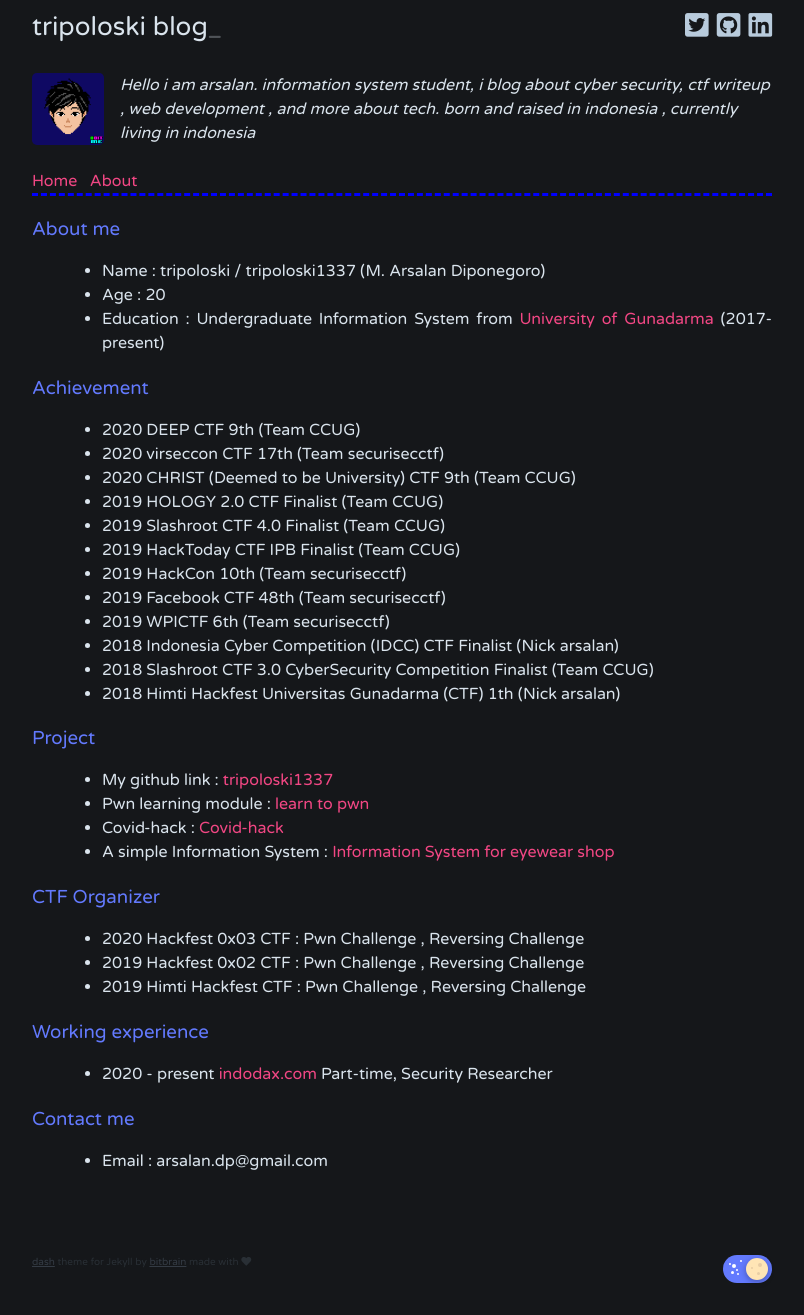
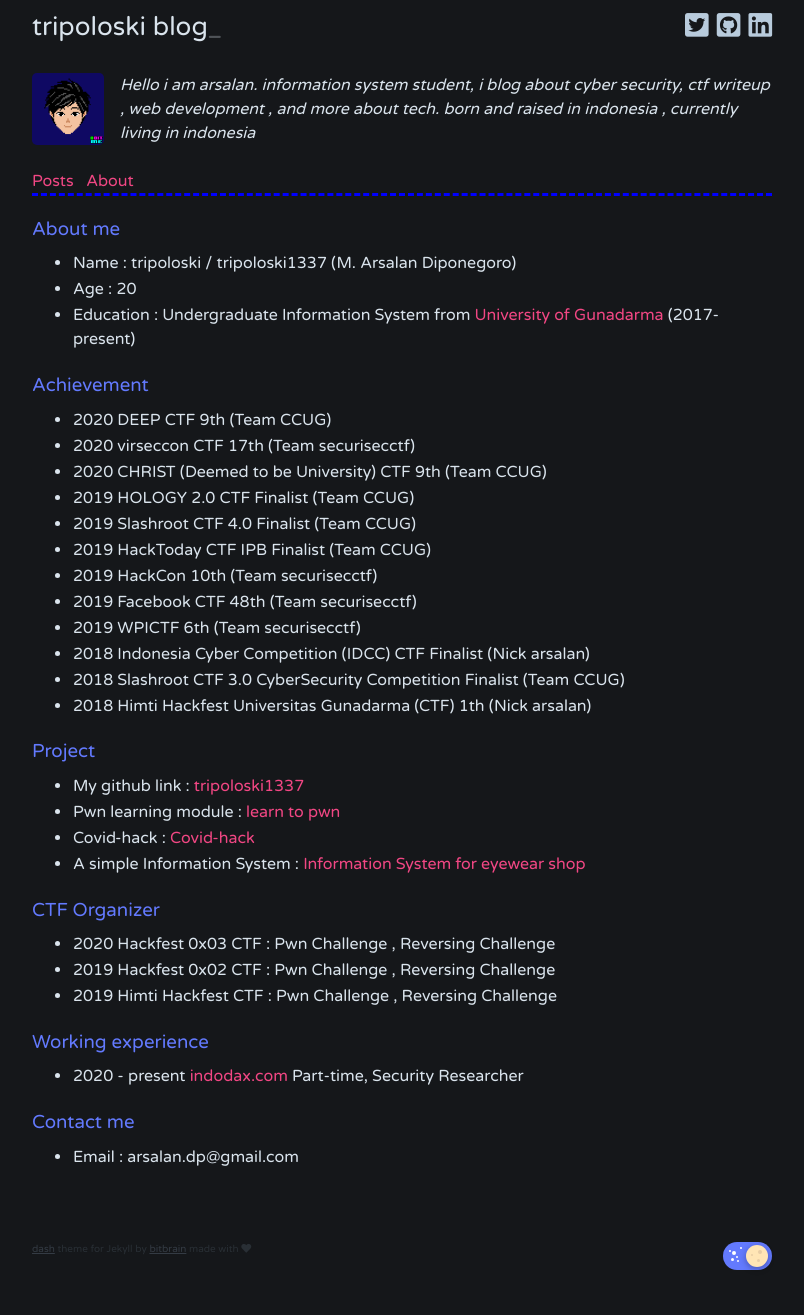
Before and after one commit to tripoloski1337/tripoloski1337.github.io, a Jekyll site: the page built from about/index.html, in a window 1280 px wide. Shown: the whole page, without its empty margins (238-1042 px from the left). Built offline with Jekyll 4.4.1, drawn with Linux system fonts in a browser that asks for light colours.

Commit message:
improve design

```diff
--- a/_includes/author.html
+++ b/_includes/author.html
@@ -3,6 +3,6 @@
 {{ site.description }}
 <br/>
 <br/>
-<a  style="font-style:normal;" href="/">Home</a> &nbsp; <a style="font-style:normal" href="/about">About</a>
+<a  style="font-style:normal;" href="/">Posts</a> &nbsp; <a style="font-style:normal" href="/about">About</a>
 <div style="border-bottom:3px dashed #00f;"/></div>
 </div>
--- a/about/index.html
+++ b/about/index.html
@@ -3,7 +3,15 @@
 ---
 
 {% include author.html %}
-
+<style >
+  li{
+    text-align:left;
+    padding:1px;
+  }
+  ul{
+    margin:0;
+  }
+</style>
 <h3>About me</h3>
 <ul>
   <li>Name : tripoloski / tripoloski1337 (M. Arsalan Diponegoro) </li>
```
